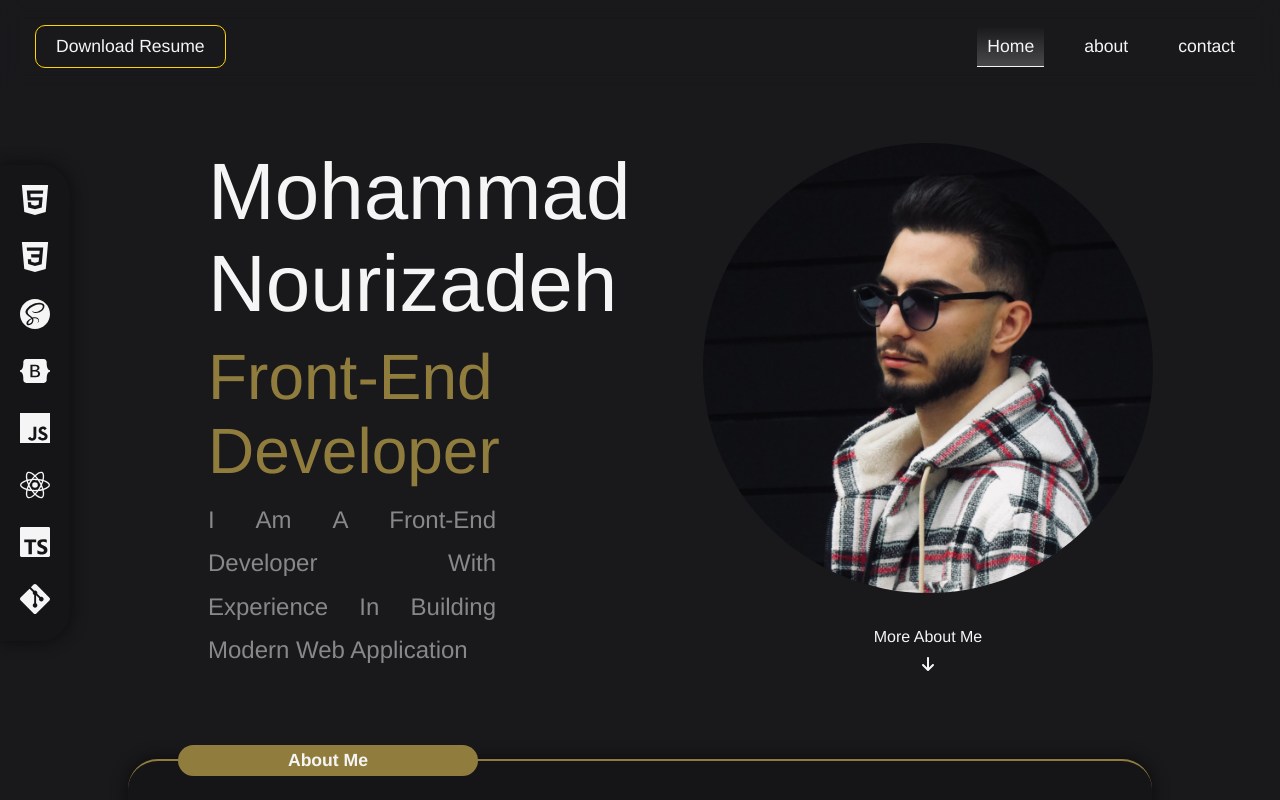
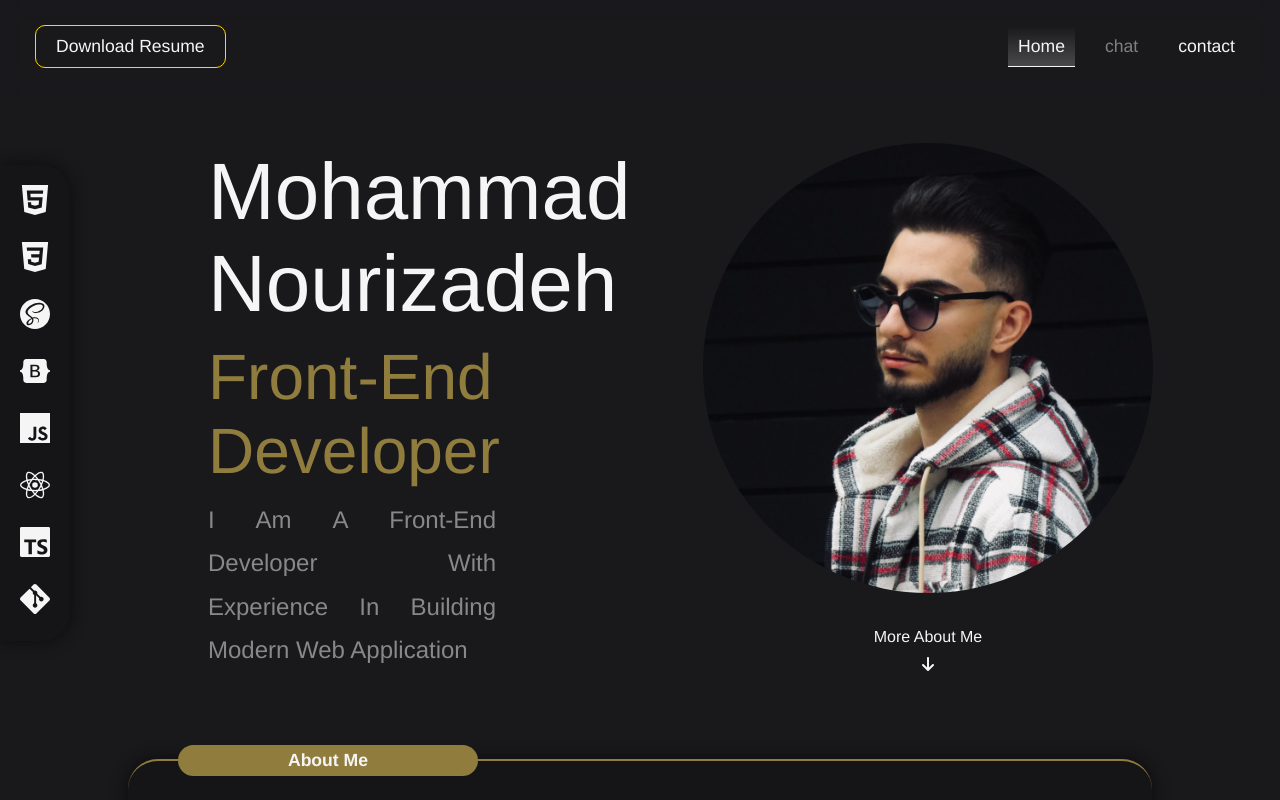
Before and after one commit to MohammadNourizadeh/my-resume, a React (Vite) app: page /admin/home in a window 1280 px wide. Shown: the top 800 px of the page. Built offline with nearby package versions, Linux system fonts and the light colour scheme.

Commit message:
now you will have disabled links

```diff
--- a/src/layOutes/admin/components/navbar/navbarLinks/NavbarLinks.module.scss
+++ b/src/layOutes/admin/components/navbar/navbarLinks/NavbarLinks.module.scss
@@ -1,6 +1,8 @@
 @use "../../../../../assets/styles/index.scss";
 
 .king {
+  user-select: none;
+
   @media screen and (max-width: 820px) {
     display: flex;
     flex-direction: column;
@@ -30,4 +32,16 @@
     margin-bottom: -1px;
     background-image: linear-gradient(#19191c00, rgba(245, 245, 245, 0.22));
   }
+
+  .disabledLink {
+    display: inline;
+    margin-left: 30px;
+    color: #f5f5f578;
+
+    @media screen and (max-width: 820px) {
+      width: 100%;
+      text-align: center;
+      margin-left: 0px;
+    }
+  }
 }
--- a/src/layOutes/admin/components/navbar/navbarLinks/NavbarLinks.tsx
+++ b/src/layOutes/admin/components/navbar/navbarLinks/NavbarLinks.tsx
@@ -3,8 +3,9 @@ import { Link } from 'react-router-dom'
 import styles from './NavbarLinks.module.scss'
 
 type linksType = {
-    href: string,
-    linkName: string
+    href?: string,
+    linkName: string,
+    disable?: boolean
 }
 
 export default function NavbarLinks() {
@@ -18,8 +19,8 @@ export default function NavbarLinks() {
             linkName: 'home'
         },
         {
-            href: '/admin/home',
-            linkName: 'about'
+            linkName: 'chat',
+            disable: true
         },
         {
             href: '/admin/contact',
@@ -30,12 +31,20 @@ export default function NavbarLinks() {
     return (
         <div className={styles.king}>
             {links.map((link, index) => (
-                <Link to={link.href}
-                    onClick={() => { setPage(link.linkName) }}
-                    className={page === link.linkName ? styles.selectedItem : ''}
-                    key={index}>
-                    {link.linkName}
-                </Link>
+
+                !link.disable ?
+                    <Link to={link.href ? link.href : ''}
+                        onClick={() => { setPage(link.linkName) }}
+                        className={page === link.linkName ? styles.selectedItem : ''}
+                        key={index}>
+                        {link.linkName}
+                    </Link>
+
+                    :
+
+                    <div className={styles.disabledLink}>
+                        {link.linkName}
+                    </div>
             ))}
         </div>
     )
```
